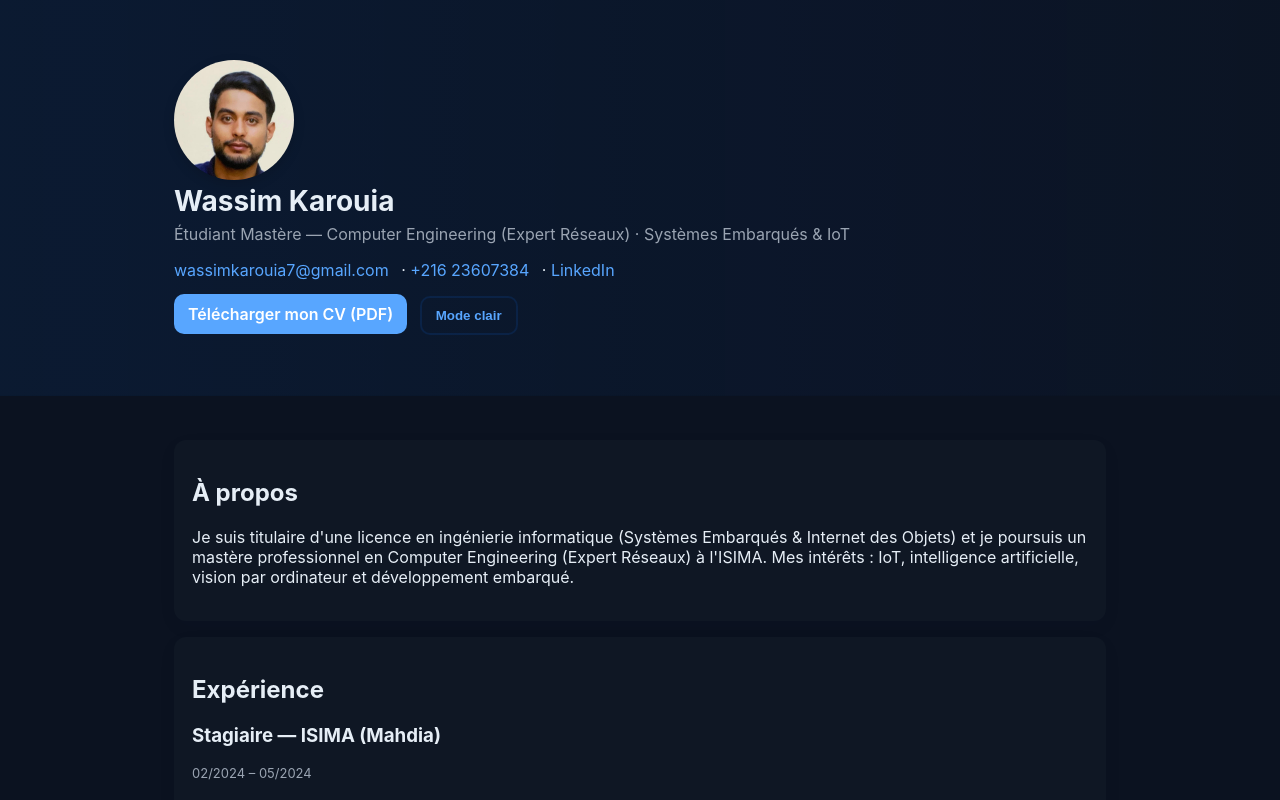
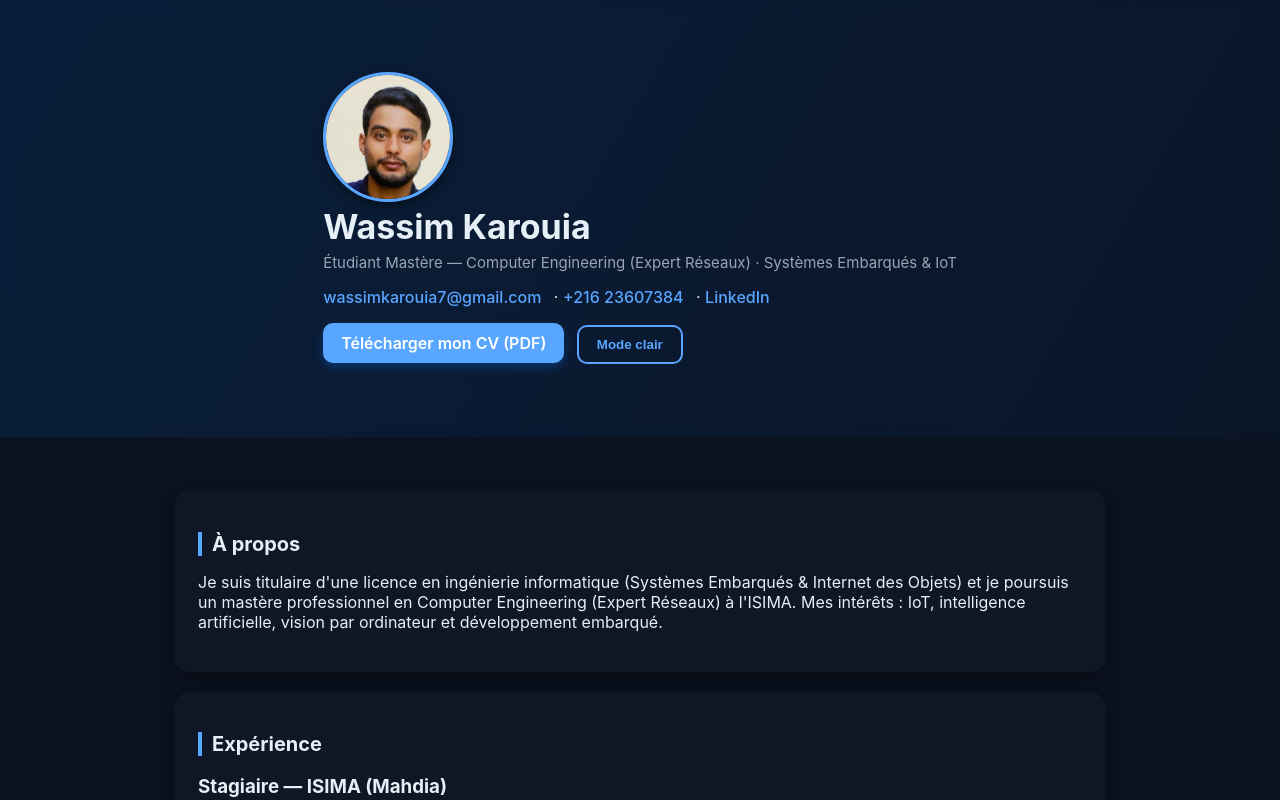
Before and after one commit to KarouiaWassim/portfolio-wassim_karouia, a website: page index.html in a window 1280 px wide. Both pictures are taken after a click on the button "Mode sombre". Shown: the top 800 px of the page. Drawn offline with Linux system fonts and the light colour scheme; a script that the page names is missing.

Commit message:
Mise à jour forcée du portfolio moderne

```diff
--- a/style.css
+++ b/style.css
@@ -1,51 +1,180 @@
+:root {
+  /* Couleurs claires */
+  --bg: #f4f6fa;
+  --card: #ffffffcc;
+  --muted: #667085;
+  --accent: #007bff;
+  --text: #0a0a0a;
+  --chip-bg: #eef6ff;
+  --shadow: rgba(0, 0, 0, 0.08);
+  --transition: all 0.3s ease;
+}
 
-:root{
-  --bg:#f6f7fb; --card:#ffffff; --muted:#666; --accent:#0b74ff; --text:#0b0b0b;
+/* Mode sombre */
+body.dark {
+  --bg: #0b1220;
+  --card: #111827cc;
+  --muted: #9aa4b2;
+  --accent: #58a6ff;
+  --text: #e6eef6;
+  --chip-bg: rgba(88, 166, 255, 0.15);
+  --shadow: rgba(0, 0, 0, 0.4);
 }
-*{box-sizing:border-box}
-body{margin:0;font-family:Inter, system-ui, -apple-system, 'Segoe UI', Roboto, 'Helvetica Neue', Arial;background:var(--bg);color:var(--text);-webkit-font-smoothing:antialiased}
-.container{max-width:980px;margin:0 auto;padding:24px}
-.hero{background:linear-gradient(90deg,rgba(11,116,255,0.08),rgba(11,116,255,0.02));padding:36px 0;border-bottom:1px solid rgba(0,0,0,0.05)}
-.hero h1{margin:0;font-size:28px}
-.subtitle{color:var(--muted);margin-top:6px}
-.contact{margin-top:10px}
-.contact a{color:var(--accent);text-decoration:none;margin-right:8px}
-.cta{margin-top:14px}
-.btn{display:inline-block;padding:10px 14px;border-radius:10px;background:var(--accent);color:#fff;text-decoration:none;border:none;cursor:pointer;font-weight:600;margin-right:8px}
-.btn.ghost{background:transparent;color:var(--accent);border:2px solid rgba(11,116,255,0.12)}
-.main-content{margin-top:20px;margin-bottom:40px}
-.card{background:var(--card);padding:18px;border-radius:12px;box-shadow:0 6px 20px rgba(20,30,60,0.04);margin-bottom:16px}
-.muted{color:var(--muted);font-size:13px}
-.chips span{display:inline-block;background:#eef6ff;padding:8px 10px;border-radius:999px;margin:6px 6px 0 0;font-size:13px}
-.footer{padding:18px 0;text-align:center;color:var(--muted);font-size:13px;border-top:1px solid rgba(0,0,0,0.04)}
 
-/* dark */
-body.dark{--bg:#0b1220;--card:#0f1724;--muted:#9aa4b2;--accent:#58a6ff;--text:#e6eef6}
+/* Reset + base */
+* {
+  box-sizing: border-box;
+  transition: var(--transition);
+}
 
+body {
+  margin: 0;
+  font-family: Inter, system-ui, -apple-system, 'Segoe UI', Roboto, 'Helvetica Neue', Arial;
+  background: var(--bg);
+  color: var(--text);
+  -webkit-font-smoothing: antialiased;
+}
 
-/* Contact buttons */
-.contact-card{text-align:center}
-.contact-buttons{margin-top:16px;display:flex;flex-wrap:wrap;justify-content:center;gap:12px}
-.contact-btn{min-width:120px;text-align:center;font-size:15px;display:flex;align-items:center;justify-content:center;gap:6px}
-.header {
+.container {
+  max-width: 980px;
+  margin: 0 auto;
+  padding: 24px;
+}
+
+/* --- HEADER --- */
+.hero {
+  background: linear-gradient(120deg, rgba(0, 123, 255, 0.12), rgba(0, 123, 255, 0.04));
+  padding: 48px 0;
+  border-bottom: 1px solid rgba(0, 0, 0, 0.05);
   display: flex;
   align-items: center;
-  gap: 20px;
+  justify-content: center;
+  gap: 32px;
+  flex-wrap: wrap;
+  backdrop-filter: blur(6px);
 }
 
 .profile-pic {
-  width: 120px;
-  height: 120px;
-  border-radius: 50%; /* cercle */
+  width: 130px;
+  height: 130px;
+  border-radius: 50%;
   object-fit: cover;
-  box-shadow: 0 4px 12px rgba(0,0,0,0.15);
+  box-shadow: 0 4px 12px var(--shadow);
+  border: 3px solid var(--accent);
 }
+
+.hero h1 {
+  margin: 0;
+  font-size: clamp(24px, 3vw, 34px);
+}
+
+.subtitle {
+  color: var(--muted);
+  margin-top: 6px;
+  font-size: 15px;
+}
+
+.contact {
+  margin-top: 10px;
+}
+
+.contact a {
+  color: var(--accent);
+  text-decoration: none;
+  margin-right: 8px;
+  font-weight: 500;
+}
+
+.cta {
+  margin-top: 16px;
+}
+
+.btn {
+  display: inline-block;
+  padding: 10px 18px;
+  border-radius: 10px;
+  background: var(--accent);
+  color: #fff;
+  text-decoration: none;
+  border: none;
+  cursor: pointer;
+  font-weight: 600;
+  margin-right: 8px;
+  transition: var(--transition);
+  box-shadow: 0 4px 10px rgba(0, 123, 255, 0.3);
+}
+
+.btn:hover {
+  transform: translateY(-2px);
+  box-shadow: 0 6px 14px rgba(0, 123, 255, 0.4);
+}
+
+.btn.ghost {
+  background: transparent;
+  color: var(--accent);
+  border: 2px solid var(--accent);
+  box-shadow: none;
+}
+
+.btn.ghost:hover {
+  background: var(--accent);
+  color: #fff;
+}
+
+/* --- CONTENU --- */
+.main-content {
+  margin-top: 30px;
+  margin-bottom: 50px;
+}
+
+.card {
+  background: var(--card);
+  padding: 24px;
+  border-radius: 16px;
+  box-shadow: 0 6px 20px var(--shadow);
+  margin-bottom: 20px;
+  backdrop-filter: blur(8px);
+  transition: var(--transition);
+}
+
+.card:hover {
+  transform: translateY(-3px);
+  box-shadow: 0 12px 26px var(--shadow);
+}
+
+h2 {
+  border-left: 4px solid var(--accent);
+  padding-left: 10px;
+  margin-bottom: 14px;
+  font-size: 20px;
+}
+
+/* --- COMPÉTENCES --- */
+.chips span {
+  display: inline-block;
+  background: var(--chip-bg);
+  color: var(--text);
+  padding: 8px 12px;
+  border-radius: 999px;
+  margin: 6px 6px 0 0;
+  font-size: 14px;
+  font-weight: 500;
+  box-shadow: 0 2px 6px rgba(0, 0, 0, 0.05);
+}
+
+body.dark .chips span {
+  color: var(--accent);
+  background: var(--chip-bg);
+  box-shadow: 0 0 10px rgba(88, 166, 255, 0.2);
+}
+
+/* --- CAROUSEL --- */
 .carousel {
   position: relative;
   overflow: hidden;
   border-radius: 12px;
   margin-top: 1em;
-  box-shadow: 0 8px 20px rgba(0,0,0,0.15);
+  box-shadow: 0 8px 20px rgba(0, 0, 0, 0.15);
 }
 
 .slides {
@@ -57,27 +186,14 @@ body.dark{--bg:#0b1220;--card:#0f1724;--muted:#9aa4b2;--accent:#58a6ff;--text:#e
   min-width: 100%;
   text-align: center;
   padding: 2em 1em;
-  background: #f9f9f9;
-  transition: transform 0.3s, box-shadow 0.3s;
+  background: var(--bg);
+  transition: var(--transition);
   border-radius: 10px;
 }
 
 .pdf-slide:hover {
   transform: scale(1.03);
-  box-shadow: 0 12px 24px rgba(0,0,0,0.2);
-}
-
-.pdf-slide img.pdf-thumb {
-  width: 120px;
-  height: 140px;
-  object-fit: contain;
-  margin-bottom: 1em;
-  filter: drop-shadow(0 2px 4px rgba(0,0,0,0.3));
-  transition: transform 0.3s;
-}
-
-.pdf-slide img.pdf-thumb:hover {
-  transform: scale(1.1);
+  box-shadow: 0 12px 24px rgba(0, 0, 0, 0.2);
 }
 
 .pdf-slide canvas {
@@ -85,37 +201,65 @@ body.dark{--bg:#0b1220;--card:#0f1724;--muted:#9aa4b2;--accent:#58a6ff;--text:#e
   height: auto;
   margin-bottom: 1em;
   border-radius: 8px;
-  box-shadow: 0 4px 8px rgba(0,0,0,0.2);
-  transition: transform 0.3s;
+  box-shadow: 0 4px 8px rgba(0, 0, 0, 0.2);
 }
 
-.pdf-slide:hover canvas {
-  transform: scale(1.05);
-}
-
-
+/* --- NAVIGATION CAROUSEL --- */
 .prev, .next {
   position: absolute;
   top: 50%;
   transform: translateY(-50%);
-  background: rgba(0,0,0,0.5);
+  background: rgba(0, 0, 0, 0.5);
   color: #fff;
   border: none;
   font-size: 2em;
   padding: 0.3em 0.6em;
   cursor: pointer;
   border-radius: 50%;
-  transition: background 0.3s;
+  transition: var(--transition);
 }
 .prev:hover, .next:hover {
-  background: rgba(0,0,0,0.8);
+  background: rgba(0, 0, 0, 0.8);
 }
 .prev { left: 15px; }
 .next { right: 15px; }
 
+/* --- CONTACT --- */
+.contact-card {
+  text-align: center;
+}
+.contact-buttons {
+  margin-top: 16px;
+  display: flex;
+  flex-wrap: wrap;
+  justify-content: center;
+  gap: 12px;
+}
+.contact-btn {
+  min-width: 120px;
+  text-align: center;
+  font-size: 15px;
+  display: flex;
+  align-items: center;
+  justify-content: center;
+  gap: 6px;
+}
+
+/* --- FOOTER --- */
+.footer {
+  padding: 18px 0;
+  text-align: center;
+  color: var(--muted);
+  font-size: 13px;
+  border-top: 1px solid rgba(0, 0, 0, 0.04);
+}
+
 @media screen and (max-width: 768px) {
-  .pdf-slide img.pdf-thumb {
+  .profile-pic {
     width: 100px;
-    height: 120px;
+    height: 100px;
+  }
+  .pdf-slide canvas {
+    width: 100px;
   }
 }
```
